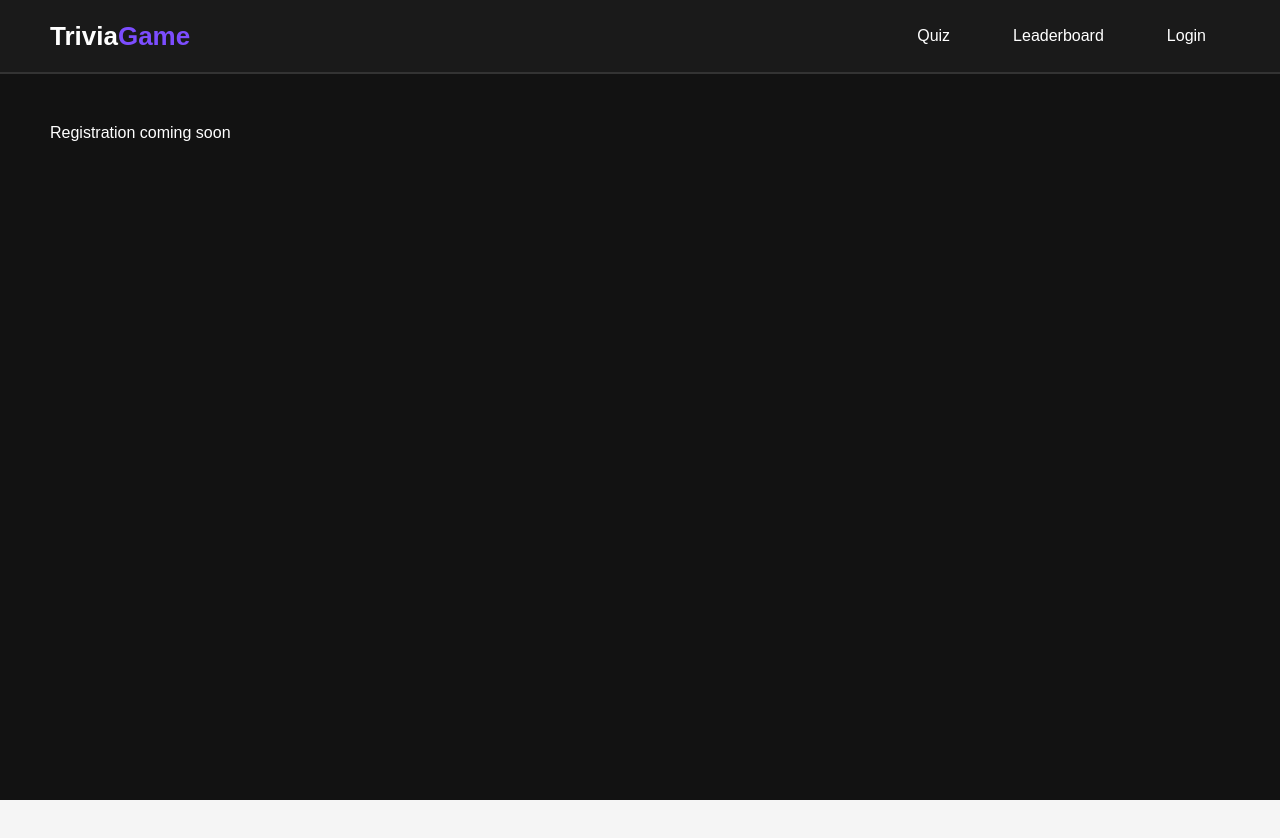
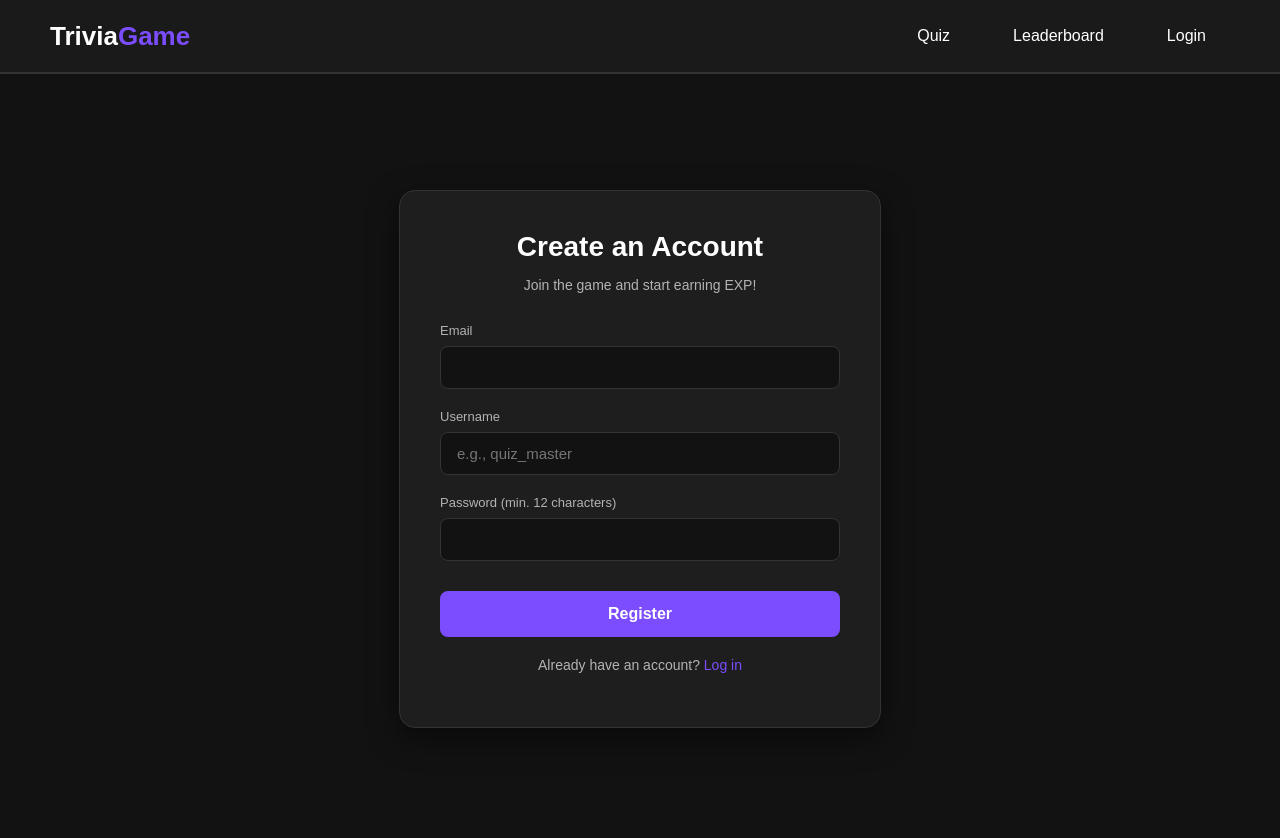
Before and after one commit to gmalanowski/Trivia-Game, a React app in the folder frontend/: page /register in a window 1280 px wide. Shown: the top 838 px of the page. Before the commit the page ends 800 px from the top, so only its background shows below. Built offline with nearby package versions, Linux system fonts and the light colour scheme; no server answers; the HTML template or start-up script is replaced by a standard one.

Commit message:
feat: Added views of registration, profile and updated main page

```diff
--- a/frontend/src/App.jsx
+++ b/frontend/src/App.jsx
@@ -11,17 +11,16 @@ import StartPage from './pages/StartPage';
 import LeaderboardPage from './pages/LeaderboardPage';
 import ProfilePage from './pages/ProfilePage';
 import LoginPage from './pages/LoginPage';
+import RegisterPage from './pages/RegisterPage';
 
 // --- Główny komponent Aplikacji ---
 function App() {
   return (
     <Router>
-      <div style={{ minHeight: '100vh', backgroundColor: '#121212' }}> {/* Zmieniłem tło na ciemne, żeby pasowało do reszty */}
+      <div style={{ minHeight: '100vh', backgroundColor: '#121212' }}>
 
-        {/* Nasz wspólny pasek na górze */}
         <Header />
 
-        {/* Dynamiczny środek strony */}
         <Routes>
           <Route path="/" element={<StartPage />} />
           <Route path="/quizpage" element={<QuizConfigPage />} />
@@ -29,10 +28,8 @@ function App() {
           <Route path="/results" element={<ResultsPage />} />
           <Route path="/leaderboard" element={<LeaderboardPage />} />
           <Route path="/profile" element={<ProfilePage />} />
-
-          {/* NOWE TRASY */}
           <Route path="/login" element={<LoginPage />} />
-          <Route path="/register" element={<div style={{ padding: '50px', color: '#fff' }}>Registration coming soon</div>} />
+          <Route path="/register" element={<RegisterPage />} />
         </Routes>
       </div>
     </Router>
--- /dev/null
+++ b/frontend/src/pages/RegisterPage.jsx
@@ -0,0 +1,112 @@
+import { useState } from 'react';
+import { useNavigate, Link } from 'react-router-dom';
+import { API_BASE_URL, joinPath } from '../config';
+
+export default function RegisterPage() {
+  const [username, setUsername] = useState('');
+  const [email, setEmail] = useState('');
+  const [password, setPassword] = useState('');
+  const [error, setError] = useState('');
+  const [isLoading, setIsLoading] = useState(false);
+  const navigate = useNavigate();
+
+  const theme = {
+    background: '#121212',
+    cardBg: '#1e1e1e',
+    accent: '#7c4dff',
+    accentHover: '#6a3de8',
+    textMain: '#ffffff',
+    textSec: '#b3b3b3',
+    border: '#333333',
+    danger: '#ff5252'
+  };
+
+  const handleRegister = async (e) => {
+    e.preventDefault();
+    setError('');
+
+    // Frontend validation matching auth_lib.ts
+    if (password.length < 12) {
+      setError('Password must be at least 12 characters long.');
+      return;
+    }
+    if (!/^[a-zA-Z0-9_]+$/.test(username)) {
+      setError('Username can only contain letters, numbers, and underscores.');
+      return;
+    }
+
+    setIsLoading(true);
+
+    try {
+      const url = joinPath(API_BASE_URL, "auth", "register");
+      const response = await fetch(url, {
+        method: 'POST',
+        headers: { 'Content-Type': 'application/json' },
+        body: JSON.stringify({ email, username, password }),
+      });
+
+      const data = await response.json();
+
+      if (!response.ok) {
+        let errorMsg = data.error || 'Registration failed';
+        if (typeof data.error === 'object') errorMsg = JSON.stringify(data.error);
+        throw new Error(errorMsg);
+      }
+
+      localStorage.setItem('token', data.token);
+      localStorage.setItem('username', data.user.username);
+
+      navigate('/profile');
+    } catch (err) {
+      setError(err.message);
+    } finally {
+      setIsLoading(false);
+    }
+  };
+
+  return (
+    <div style={{ minHeight: 'calc(100vh - 70px)', backgroundColor: theme.background, display: 'flex', justifyContent: 'center', alignItems: 'center', padding: '20px', fontFamily: 'sans-serif' }}>
+      <div style={{ width: '100%', maxWidth: '400px', backgroundColor: theme.cardBg, padding: '40px', borderRadius: '16px', border: `1px solid ${theme.border}`, boxShadow: '0 10px 30px rgba(0,0,0,0.5)' }}>
+        <div style={{ textAlign: 'center', marginBottom: '30px' }}>
+          <h1 style={{ color: theme.textMain, fontSize: '28px', margin: '0 0 10px 0' }}>Create an Account</h1>
+          <p style={{ color: theme.textSec, fontSize: '14px' }}>Join the game and start earning EXP!</p>
+        </div>
+
+        {error && (
+          <div style={{ backgroundColor: 'rgba(255, 82, 82, 0.1)', color: theme.danger, padding: '12px', borderRadius: '8px', marginBottom: '20px', fontSize: '14px', border: `1px solid ${theme.danger}` }}>
+            ⚠️ {error}
+          </div>
+        )}
+
+        <form onSubmit={handleRegister} style={{ display: 'flex', flexDirection: 'column', gap: '20px' }}>
+          <div>
+            <label style={{ display: 'block', color: theme.textSec, marginBottom: '8px', fontSize: '13px' }}>Email</label>
+            <input type="email" value={email} onChange={(e) => setEmail(e.target.value)} required style={inputStyle(theme)} />
+          </div>
+
+          <div>
+            <label style={{ display: 'block', color: theme.textSec, marginBottom: '8px', fontSize: '13px' }}>Username</label>
+            <input type="text" value={username} onChange={(e) => setUsername(e.target.value)} placeholder="e.g., quiz_master" required style={inputStyle(theme)} />
+          </div>
+
+          <div>
+            <label style={{ display: 'block', color: theme.textSec, marginBottom: '8px', fontSize: '13px' }}>Password (min. 12 characters)</label>
+            <input type="password" value={password} onChange={(e) => setPassword(e.target.value)} required style={inputStyle(theme)} />
+          </div>
+
+          <button type="submit" disabled={isLoading} style={{ backgroundColor: theme.accent, color: 'white', border: 'none', padding: '14px', borderRadius: '8px', fontSize: '16px', fontWeight: 'bold', cursor: isLoading ? 'not-allowed' : 'pointer', marginTop: '10px' }}>
+            {isLoading ? 'Registering...' : 'Register'}
+          </button>
+        </form>
+
+        <p style={{ textAlign: 'center', marginTop: '20px', color: theme.textSec, fontSize: '14px' }}>
+          Already have an account? <Link to="/login" style={{ color: theme.accent, textDecoration: 'none' }}>Log in</Link>
+        </p>
+      </div>
+    </div>
+  );
+}
+
+const inputStyle = (theme) => ({
+  width: '100%', padding: '12px 16px', backgroundColor: '#121212', border: `1px solid ${theme.border}`, borderRadius: '8px', color: 'white', fontSize: '15px', outline: 'none', boxSizing: 'border-box'
+});
--- a/frontend/src/pages/StartPage.jsx
+++ b/frontend/src/pages/StartPage.jsx
@@ -1,6 +1,8 @@
 import { Link } from 'react-router-dom';
 
 export default function StartPage() {
+  const isLoggedIn = !!localStorage.getItem('token');
+
   return (
     <section className="start-page">
       <div className="start-page__card">
@@ -21,9 +23,13 @@ export default function StartPage() {
           <Link to="/quizpage" className="start-btn start-btn--primary">
             Start Quiz
           </Link>
-          <Link to="/register" className="start-btn start-btn--accent">
-            Sign Up
-          </Link>
+
+          {!isLoggedIn && (
+            <Link to="/register" className="start-btn start-btn--accent">
+              Sign Up
+            </Link>
+          )}
+
           <Link to="/leaderboard" className="start-btn start-btn--secondary">
             View Leaderboard
           </Link>
```
Also changed, not shown: frontend/src/pages/ProfilePage.jsx (+123 -32 lines), 1 other file (tests, documents, lock files or other folders).
